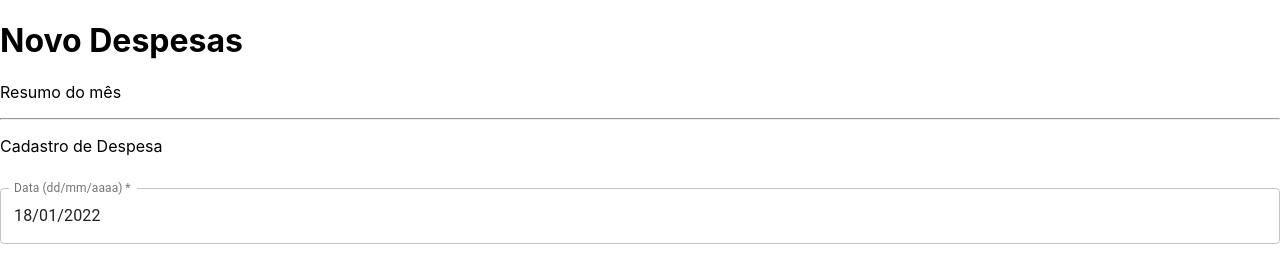
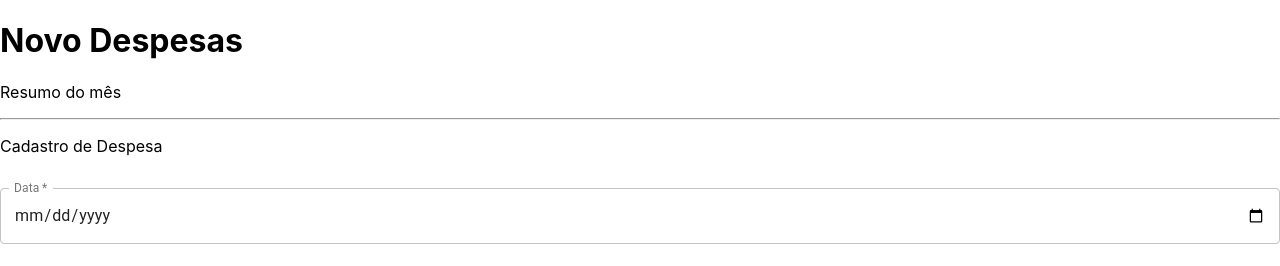
Before and after one commit to andrevaladares/despesas, a React (Create React App) app: page / in a window 1280 px wide. Shown: the top 266 px of the page. Built offline with nearby package versions, Linux system fonts and the light colour scheme.

Commit message:
melhorando o tratamento da data

```diff
--- a/src/componentes/CadastroDespesa.jsx
+++ b/src/componentes/CadastroDespesa.jsx
@@ -20,7 +20,7 @@ const listaCategorias = [
 
 function CadastroDespesa() {
 
-    const getDataAtualFormatada = () => {
+/*    const getDataAtualFormatada = () => {
         const dataAtual = new Date()
         const dia = dataAtual.getDate().toString().padStart(2, '0')
         const mes = (dataAtual.getMonth() + 1).toString().padStart(2, '0')
@@ -28,10 +28,10 @@ function CadastroDespesa() {
 
         return dia + "/" + mes + "/" + ano
     }
-
+*/
 
     const [categoria, setCategoria] = React.useState('')
-    const [data, setData] = React.useState(getDataAtualFormatada)
+    const [data, setData] = React.useState(new Date())
 
     return (
         <>
@@ -39,8 +39,8 @@ function CadastroDespesa() {
             <form>
                 <TextField
                     id="data"
-                    label="Data (dd/mm/aaaa)"
-                    type="text"
+                    label="Data"
+                    type="date"
                     variant="outlined"
                     fullWidth
                     InputLabelProps={{ shrink: true }}
```
